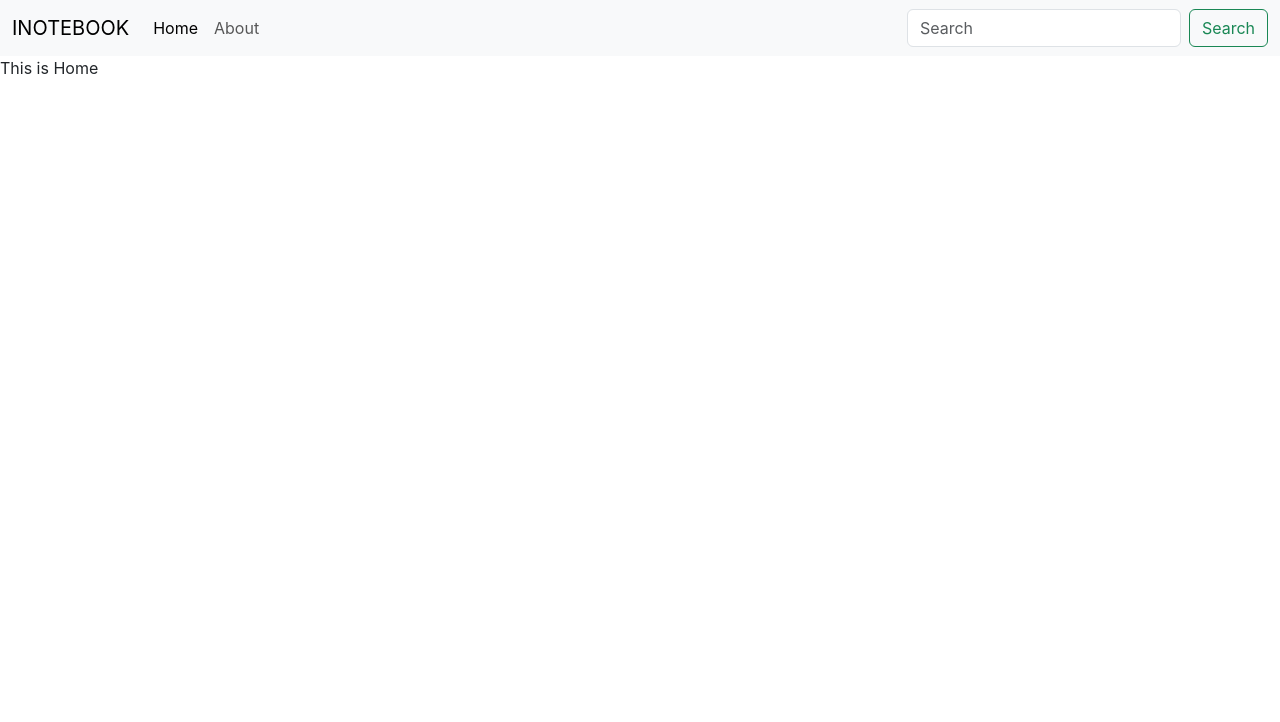
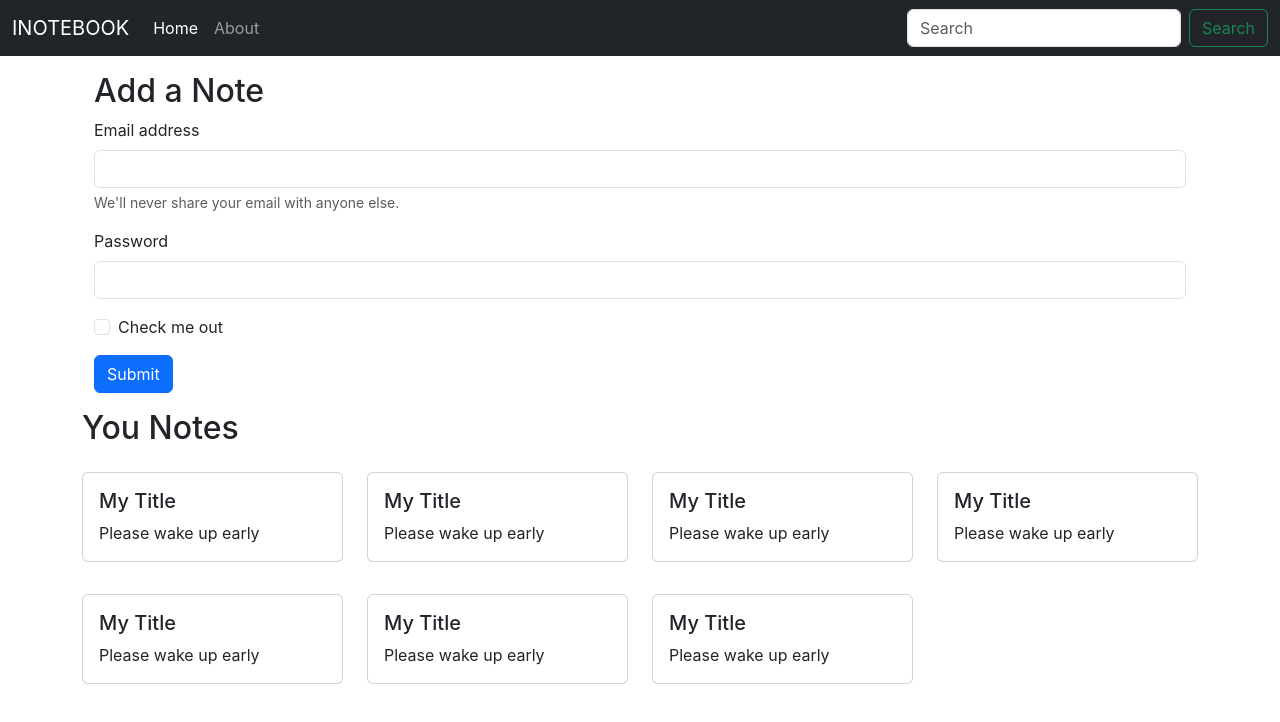
Before and after one commit to Alfi-Noushad/iNotebook, a React (Create React App) app: page / in a window 1280 px wide. Shown: the top 722 px of the page. Built offline with nearby package versions, Linux system fonts and the light colour scheme.

Commit message:
added note cont

```diff
--- a/src/App.js
+++ b/src/App.js
@@ -3,22 +3,25 @@
 import Home from './components/Home';
 import About from './components/About';
 import Navbar from './components/Navbar';
+import NoteState from './context/notes/NoteState';
 
 function App() {
   return (
     <>
+      <NoteState>
         <Router>
           <Navbar />
+          <div className="container">
             <Routes>
 
               <Route path="/" element={<Home />} />
               <Route path="/about" element={<About />} />
 
-
             </Routes>
+          </div>
 
         </Router>
-
+      </NoteState>
     </>
   );
 }
--- a/src/components/About.js
+++ b/src/components/About.js
@@ -1,11 +1,11 @@
 import React from 'react'
+function About() {
+    return(
+    <div className='container'>
+     This is About
+    </div>
+    )
 
-function About() {
-  return (
-    <div>
-      this is About
-    </div>
-  )
 }
 
-export default About
+export default About;
--- a/src/components/Home.js
+++ b/src/components/Home.js
@@ -1,10 +1,29 @@
 import React from 'react'
+import Notes from './Notes';
 
-
-function Home() {
+export const Home = () => {
   return (
     <div>
-      This is Home
+      <div className='container my-3'>
+        <h2>Add a Note</h2>
+        <form>
+          <div class="mb-3">
+            <label for="exampleInputEmail1" class="form-label">Email address</label>
+            <input type="email" class="form-control" id="exampleInputEmail1" aria-describedby="emailHelp"/>
+              <div id="emailHelp" class="form-text">We'll never share your email with anyone else.</div>
+          </div>
+          <div class="mb-3">
+            <label for="exampleInputPassword1" class="form-label">Password</label>
+            <input type="password" class="form-control" id="exampleInputPassword1"/>
+          </div>
+          <div class="mb-3 form-check">
+            <input type="checkbox" class="form-check-input" id="exampleCheck1"/>
+              <label class="form-check-label" for="exampleCheck1">Check me out</label>
+          </div>
+          <button type="submit" class="btn btn-primary">Submit</button>
+        </form>
+      </div>
+      <Notes/>
     </div>
   )
 }
--- a/src/components/Navbar.js
+++ b/src/components/Navbar.js
@@ -1,9 +1,13 @@
-import React from 'react';
-import { Link } from "react-router-dom";
+import React, { useEffect } from 'react';
+import { Link, useLocation } from "react-router-dom";
 
 function Navbar() {
+
+    let location = useLocation();
+    useEffect(() => {
+    }, [location]);
     return (
-        <nav className="navbar navbar-expand-lg navbar-light bg-light">
+        <nav className="navbar navbar-expand-lg navbar-dark bg-dark">
             <div className="container-fluid">
                 <Link className="navbar-brand" to="/">INOTEBOOK</Link>
                 <button className="navbar-toggler" type="button" data-bs-toggle="collapse" data-bs-target="#navbarSupportedContent" aria-controls="navbarSupportedContent" aria-expanded="false" aria-label="Toggle navigation">
@@ -12,10 +16,10 @@
                 <div className="collapse navbar-collapse" id="navbarSupportedContent">
                     <ul className="navbar-nav me-auto mb-2 mb-lg-0">
                         <li className="nav-item">
-                            <Link className="nav-link active" aria-current="page" to="/">Home</Link>
+                            <Link className={`nav-link ${location.pathname==="/"?"active":""}`} aria-current="page" to="/">Home</Link>
                         </li>
                         <li className="nav-item">
-                            <Link className="nav-link" to="/about">About</Link>
+                            <Link className={`nav-link ${location.pathname==="/about"?"active":""}`} to="/about">About</Link>
                         </li>
 
                     </ul>
--- /dev/null
+++ b/src/components/Noteitem.js
@@ -0,0 +1,17 @@
+import React from 'react'
+
+const Noteitem = (props) => {
+    const { note } = props;
+    return (
+        <div className="col-md-3">
+            <div class="card my-3">
+                <div class ="card-body">
+                <h5 class ="card-title">{note.title}</h5>
+                <p class ="card-text">{note.description}</p>
+                </div>
+            </div>
+        </div>
+    )
+}
+
+export default Noteitem
--- /dev/null
+++ b/src/components/Notes.js
@@ -0,0 +1,19 @@
+import React, {useContext} from 'react'
+import noteContext from "../context/notes/noteContext"
+import Noteitem from './Noteitem';
+
+
+const Notes = () => {
+    const context = useContext(noteContext);
+    const {notes, setNotes} = context;
+    return (
+        <div className="row my-3">
+            <h2>You Notes</h2>
+            {notes.map((note)=>{
+                return <Noteitem note={note}/>
+            })}
+            </div>
+    )
+}
+
+export default Notes
--- /dev/null
+++ b/src/context/notes/NoteState.js
@@ -0,0 +1,79 @@
+import { useState } from "react";
+import NoteContext from "./noteContext";
+
+const NoteState = (props)=>{
+
+    const notesInitial = [{
+          "_id": "61322f19553781a8ca8d0e06",
+          "user": "6131dc5e3e4037cd4734a066",
+          "title": "My Title",
+          "description": "Please wake up early",
+          "tag": "personal",
+          "date": "2021-09-03T14:20:09.509Z",
+          "__v": 0
+        },
+        {
+          "_id": "61322f19553781a8ca8d0e08",
+          "user": "6131dc5e3e4037cd4734a066",
+          "title": "My Title",
+          "description": "Please wake up early",
+          "tag": "personal",
+          "date": "2021-09-03T14:20:09.668Z",
+          "__v": 0
+        },
+        {
+          "_id": "61322f19553781a8ca8d0e08",
+          "user": "6131dc5e3e4037cd4734a066",
+          "title": "My Title",
+          "description": "Please wake up early",
+          "tag": "personal",
+          "date": "2021-09-03T14:20:09.668Z",
+          "__v": 0
+        },
+        {
+          "_id": "61322f19553781a8ca8d0e08",
+          "user": "6131dc5e3e4037cd4734a066",
+          "title": "My Title",
+          "description": "Please wake up early",
+          "tag": "personal",
+          "date": "2021-09-03T14:20:09.668Z",
+          "__v": 0
+        },
+        {
+          "_id": "61322f19553781a8ca8d0e08",
+          "user": "6131dc5e3e4037cd4734a066",
+          "title": "My Title",
+          "description": "Please wake up early",
+          "tag": "personal",
+          "date": "2021-09-03T14:20:09.668Z",
+          "__v": 0
+        },
+        {
+          "_id": "61322f19553781a8ca8d0e08",
+          "user": "6131dc5e3e4037cd4734a066",
+          "title": "My Title",
+          "description": "Please wake up early",
+          "tag": "personal",
+          "date": "2021-09-03T14:20:09.668Z",
+          "__v": 0
+        },
+        {
+          "_id": "61322f19553781a8ca8d0e08",
+          "user": "6131dc5e3e4037cd4734a066",
+          "title": "My Title",
+          "description": "Please wake up early",
+          "tag": "personal",
+          "date": "2021-09-03T14:20:09.668Z",
+          "__v": 0
+        },];
+
+         const [notes, setNotes] = useState(notesInitial)
+
+    return (
+        <NoteContext.Provider value={{notes, setNotes}}>
+            {props.children}
+        </NoteContext.Provider>
+    )
+}
+
+export default NoteState;
--- /dev/null
+++ b/src/context/notes/noteContext.js
@@ -0,0 +1,5 @@
+import { createContext } from "react";
+
+const noteContext = createContext();
+
+export default noteContext;
```
Also changed, not shown: 1 other file (tests, documents, lock files or other folders). Lines whose indentation alone changed are shown as unchanged.
